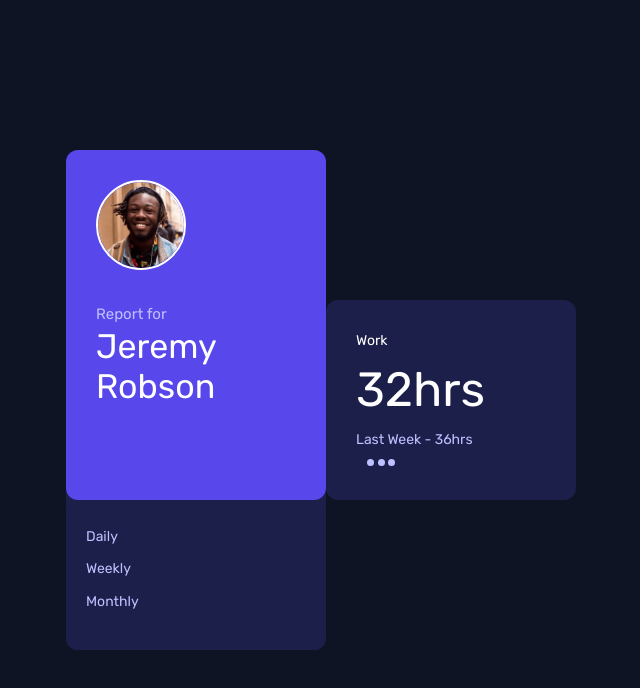
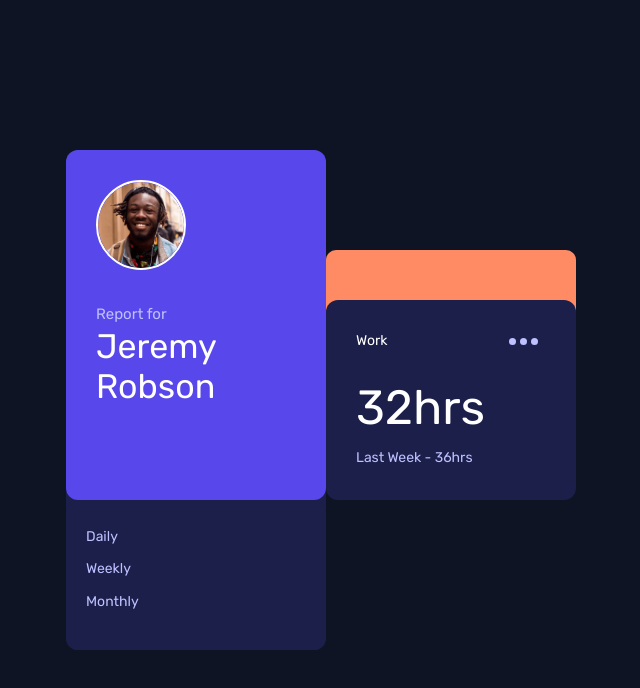
Before and after one commit to bengera/time-tracker, a website: page index.html in a window 1280 px wide. Shown: the whole page, without its empty margins (319-959 px from the left). Drawn offline with Linux system fonts and the light colour scheme.

Commit message:
first-card

```diff
--- a/index.html
+++ b/index.html
@@ -55,7 +55,10 @@
     </section>
 
     <!--CARD WORK-->
-    <section class="cards">
+    <section class="section-cards">
+      <div class="top-card">
+
+      </div>
     <div class="card">
 
         <p class="card__title">
--- a/sass/_base.scss
+++ b/sass/_base.scss
@@ -5,11 +5,13 @@ $color-light-red: hsl(348, 100%, 68%);
 $color-lime-green: hsl(145, 58%, 55%);
 $color-violet: hsl(264, 64%, 52%);
 $color-soft-orange: hsl(43, 84%, 65%);
+$color-orange-dark: #ff8b64;
 
 // NEUTRAL COLORS
 $color-very-dark-blue: hsl(226, 43%, 10%);
 $color-dark-blue: hsl(235, 46%, 20%);
 $color-desaturated-blue: hsl(235, 45%, 61%);
+$color-desaturated-blue-hover: hsl(235, 45%, 41%);
 $color-pale-blue: hsl(236, 100%, 87%);
 
 // FONT VARIABLES
@@ -87,6 +89,20 @@ body {
 
 // cards
 
+.section-cards {
+  position: relative;
+}
+
+.top-card {
+  width: 25rem;
+  height: 7rem;
+  background-color: $color-orange-dark;
+  border-radius: 10px;
+  position: absolute;
+  top: -5rem;
+  z-index: -1;
+}
+
 .card {
   background-color: $color-dark-blue;
   height: 20rem;
@@ -94,19 +110,30 @@ body {
   border-radius: 1.2rem;
   display: grid;
   padding: 3rem;
+  cursor: pointer;
+  display: grid;
+  grid-template-columns: 75% min-content;
+  grid-template-rows: 4rem 1fr 1fr;
+
+  &:hover{
+    background-color: $color-desaturated-blue-hover;
+  }
+
 
 
   &__title {
-
+    grid-column: 1 / 1;
   }
 
   &__time {
     font-size: 4.8rem;
+    grid-column: 1 / 1;
 
   }
 
   &__last-hours {
     color: $color-pale-blue;
+    grid-column: 1 / 1;
   }
 }
 
@@ -118,6 +145,8 @@ button {
   border: 0;
   cursor: pointer;
   background-color: transparent;
+  grid-column: 2 / 2;
+  grid-row: 1 / 1;
 
   &:hover > .dot {
     background-color: #fff;
```
Also changed, not shown: css/style.css.
